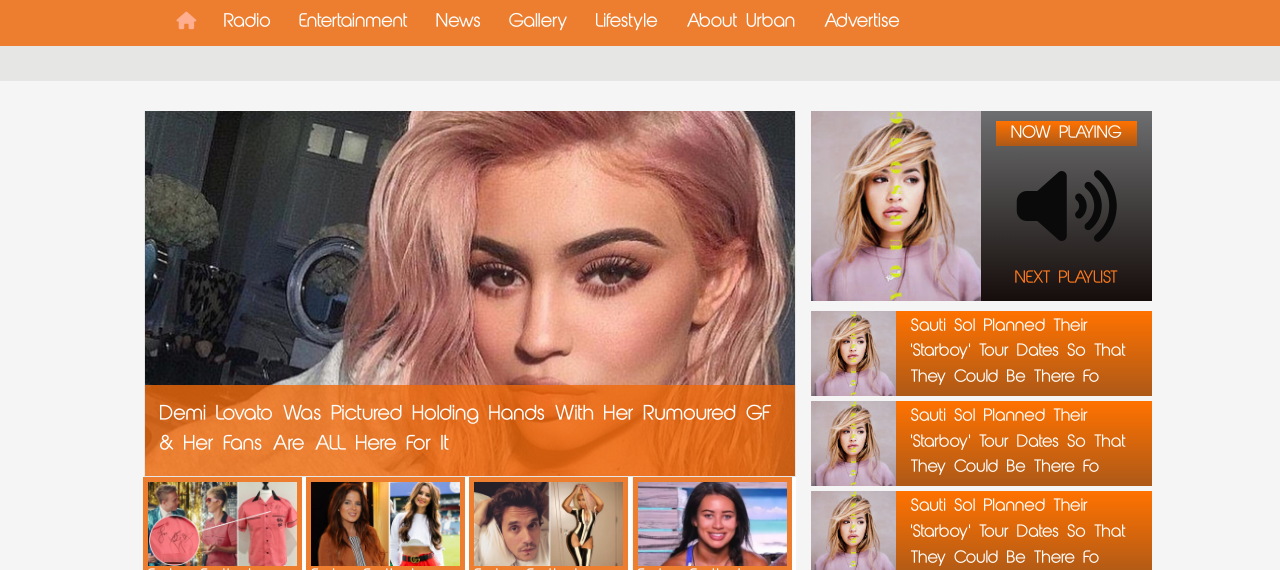
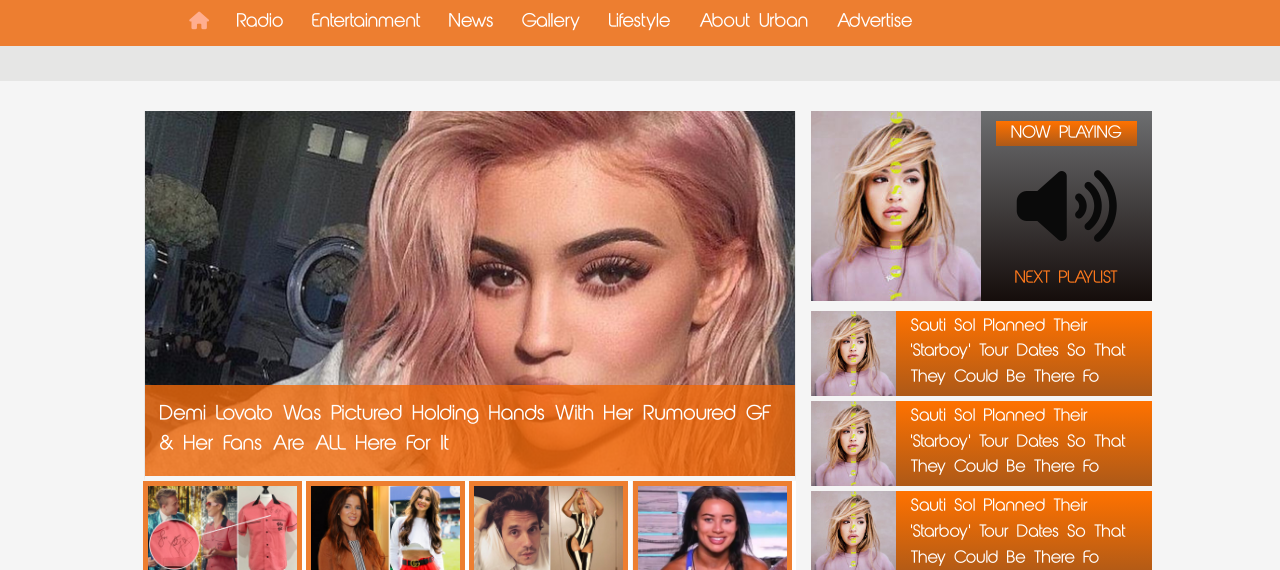
Before and after one commit to Gaseema/urbanRadio, a plain HTML site: page index.html in a window 1280 px wide. Shown: the part 230-800 px from the top of the page. Drawn offline with Linux system fonts and the light colour scheme.

Commit message:
minor changes

```diff
--- a/css/app.css
+++ b/css/app.css
@@ -169,3 +169,6 @@ ul>li.active a {
   background: #ED7E30;
   color: #fff;
 }
+.tabs-content{
+  border-bottom: 5px solid #F5F6F6;
+}
--- a/index.html
+++ b/index.html
@@ -56,7 +56,7 @@
         </div>
     </div>
     <div class="row navigation">
-        <ul style="margin:0px; margin-left: 13%;">
+        <ul style="margin:0px; margin-left: 14%;">
             <a href="index.html" style="color:white;">
                 <li style="color:rgb(255, 174, 143); font-size: 1.1em;"><i class="fa fa-home" aria-hidden="true"></i></li>
             </a>
```
